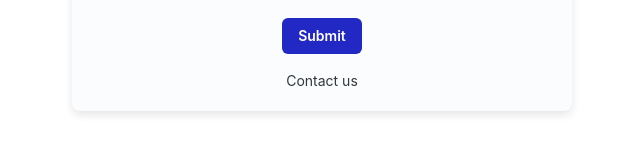
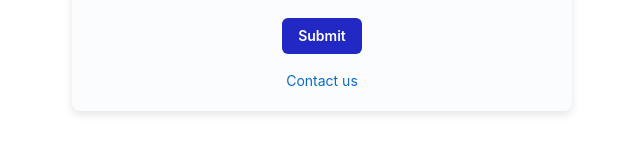
Before and after one commit to BaheYaich/TalentHive_Feedback, a React (Vite) app: page / in a window 1280 px wide. Shown: the part 589-742 px from the top of the page, without its empty margins (318-958 px from the left). Built offline with nearby package versions, Linux system fonts and the light colour scheme.

Commit message:
Update #3: Reverting link color

```diff
--- a/src/App.tsx
+++ b/src/App.tsx
@@ -102,7 +102,7 @@ export default function App() {
         </div>
 
         <Typography fontSize="sm" sx={{ alignSelf: 'center' }}>
-          <Link href="#" color="primary[500]">Contact us</Link>
+          <Link href="#">Contact us</Link>
         </Typography>
       </Sheet>
     </CssVarsProvider>
```
